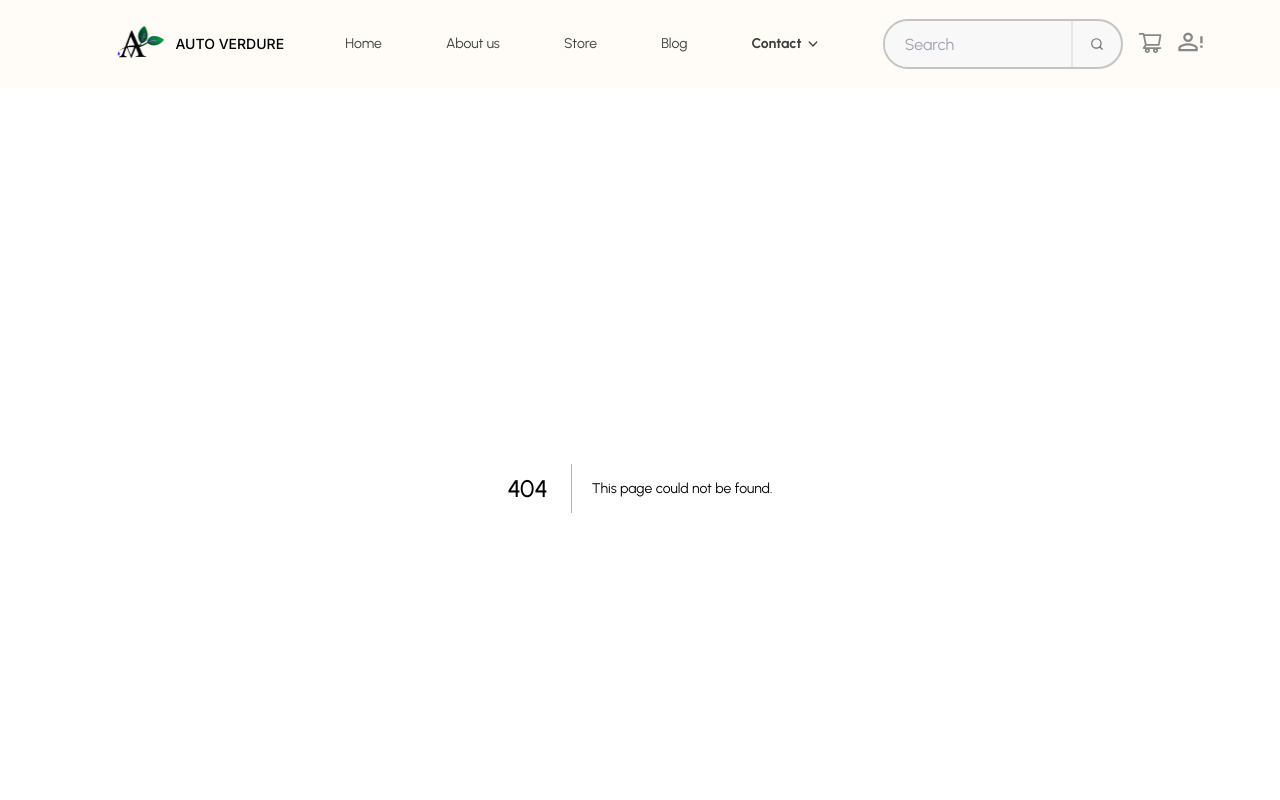
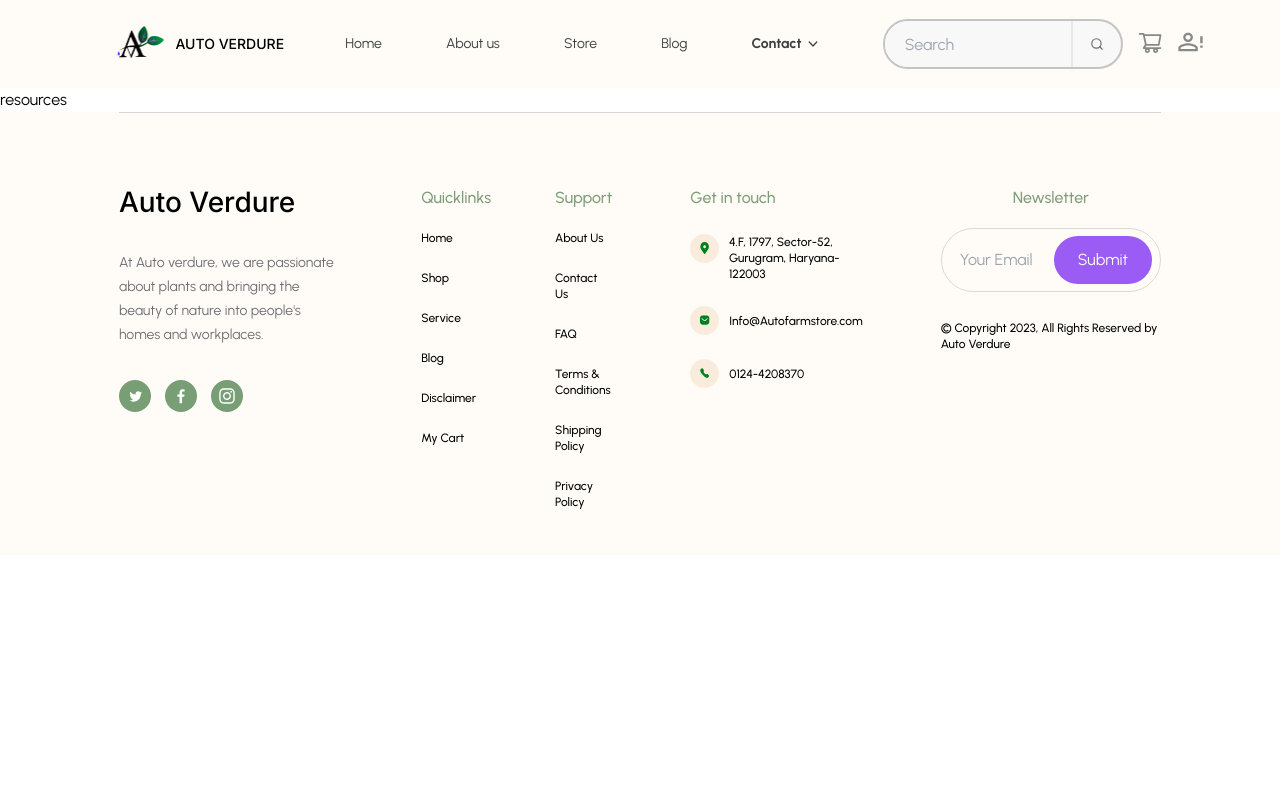
Before and after one commit to div-vik/auto-verdure, a Next.js app: page /resources in a window 1280 px wide. Before the commit this address had no page. Shown: the top 800 px of the page. Built offline with nearby package versions, Linux system fonts and the light colour scheme.

Commit message:
Create page

```diff
--- /dev/null
+++ b/app/contact/page.jsx
@@ -0,0 +1,7 @@
+import React from "react";
+
+const Contact = () => {
+  return <div>Contact</div>;
+};
+
+export default Contact;
--- /dev/null
+++ b/app/resources/page.jsx
@@ -0,0 +1,7 @@
+import React from "react";
+
+const resources = () => {
+  return <div>resources</div>;
+};
+
+export default resources;
--- /dev/null
+++ b/app/store/page.jsx
@@ -0,0 +1,7 @@
+import React from "react";
+
+const Store = () => {
+  return <div>Store</div>;
+};
+
+export default Store;
```
